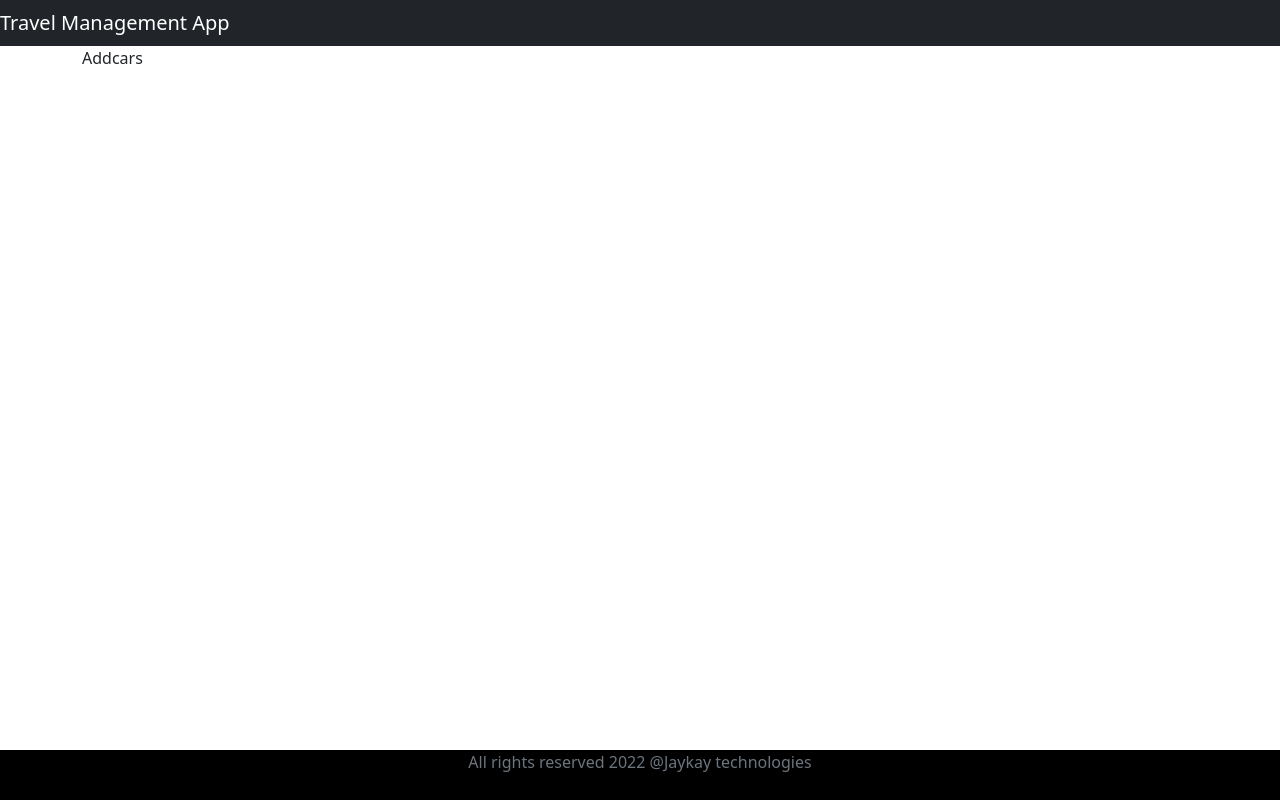
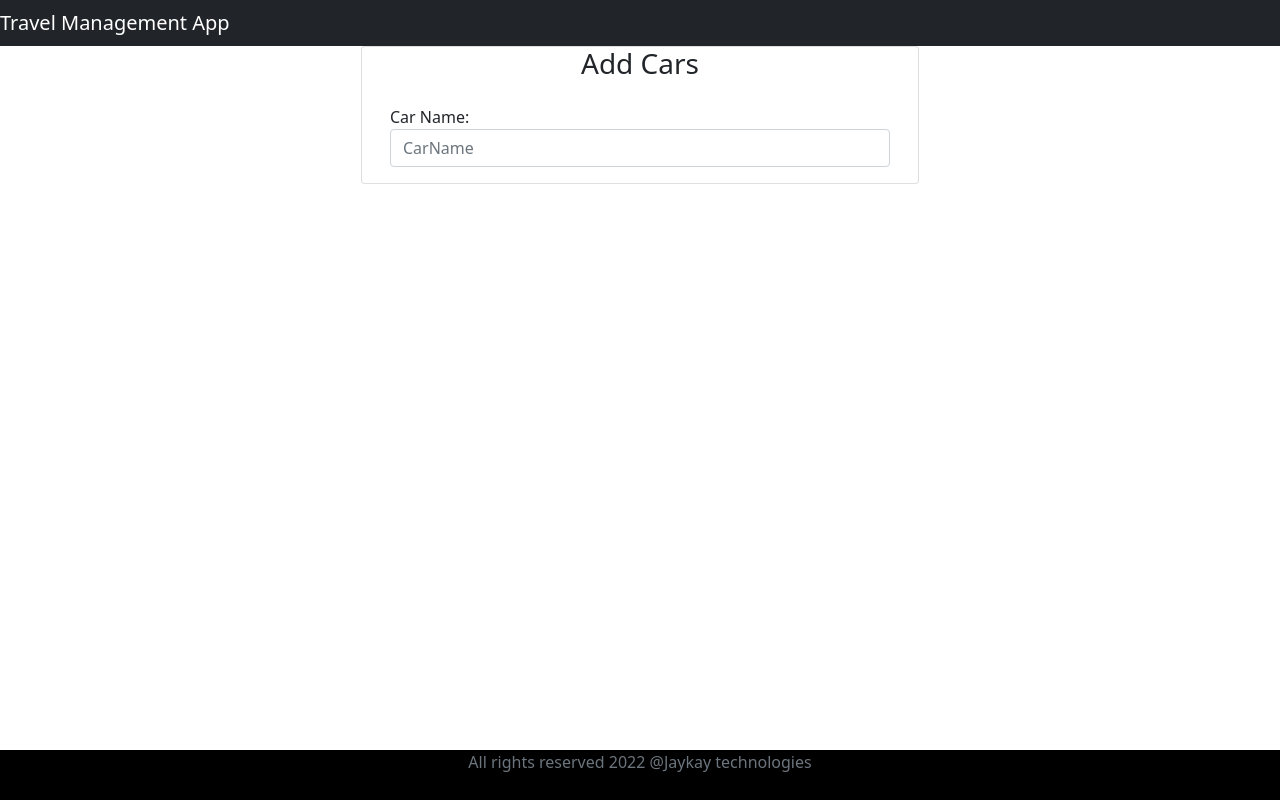
Before and after one commit to jagadhis/react-springboot-app, a React (Create React App) app in the folder frontend/: page /Addcars in a window 1280 px wide. Built offline with nearby package versions, Linux system fonts and the light colour scheme.

Commit message:
creating addcars form

```diff
--- a/frontend/src/Components/Addcars.jsx
+++ b/frontend/src/Components/Addcars.jsx
@@ -1,7 +1,29 @@
 import React from "react";
 
 const Addcars = () => {
-  return <div>Addcars</div>;
+  return (
+    <div>
+      <div className="container">
+        <div className="row">
+          <div className="card col-md-6 offset-md-3 offset-md-3">
+            <h3 className="text-center">Add Cars</h3>
+            <div className="card-body">
+              <form>
+                <div className="form-group">
+                  <label>Car Name:</label>
+                  <input
+                    placeholder="CarName"
+                    name="Carname"
+                    className="form-control"
+                  />
+                </div>
+              </form>
+            </div>
+          </div>
+        </div>
+      </div>
+    </div>
+  );
 };
 
 export default Addcars;
--- a/frontend/src/Components/Listcars.jsx
+++ b/frontend/src/Components/Listcars.jsx
@@ -25,7 +25,7 @@ const Listcars = () => {
         </button>
       </div>
       <div className="row">
-        <table className="table table-striped table-bordered table-hover">
+        <table className="table table-striped table-bordered ">
           <thead>
             <tr>
               <th>Car Name</th>
```
